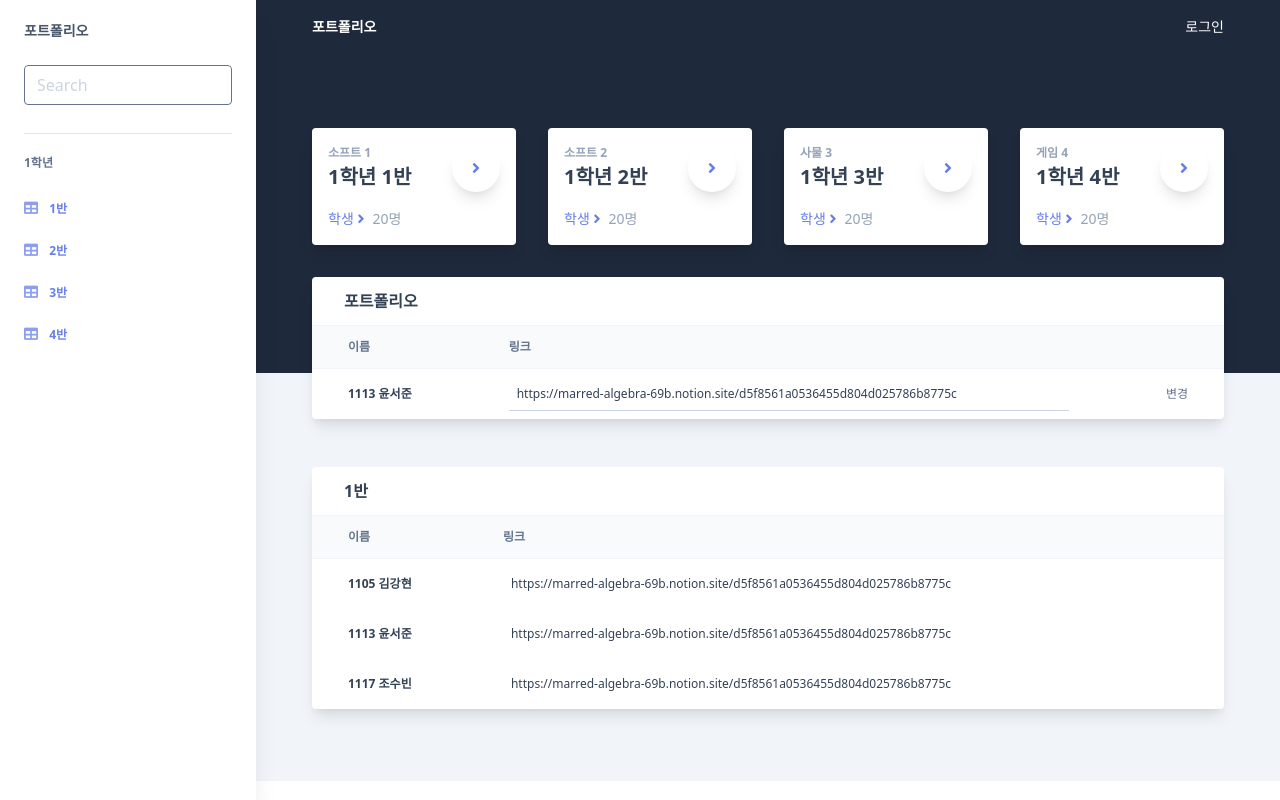
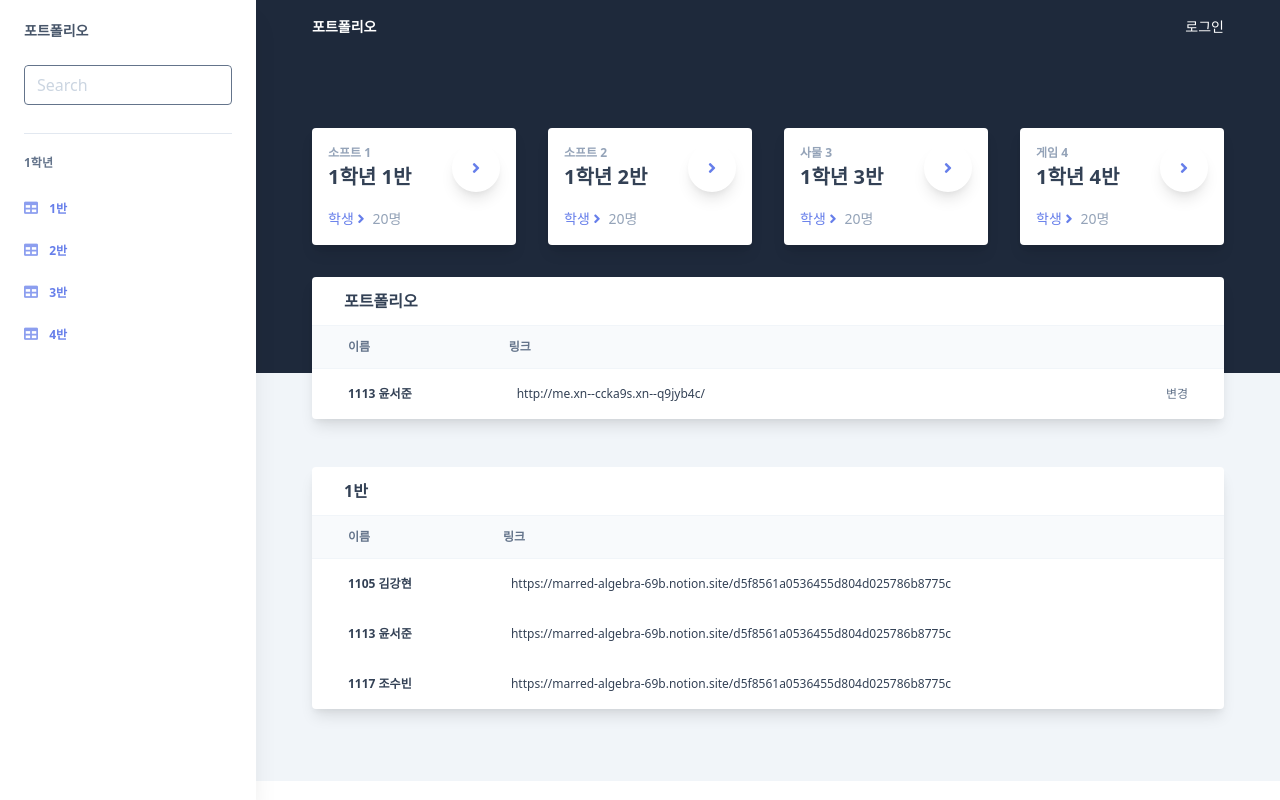
Before and after one commit to github-jademon/PortfolioChk, a Next.js app: page / in a window 1280 px wide. Built offline with nearby package versions, Linux system fonts and the light colour scheme.

Commit message:
modify data

```diff
--- a/components/Cards/CardTable2.js
+++ b/components/Cards/CardTable2.js
@@ -8,25 +8,10 @@ import { createPopper } from "@popperjs/core";
 // import TableDropdown from "components/_Dropdowns/TableDropdown.js";
 // import { data } from "autoprefixer";
 
-const data = {
-  data: [
-    {
-      stuid: "1105",
-      stuname: "김강현",
-      stuurl: "https://marred-algebra-69b.notion.site/d5f8561a0536455d804d025786b8775c",
-    },
-    {
-      stuid: "1113",
-      stuname: "윤서준",
-      stuurl: "https://marred-algebra-69b.notion.site/d5f8561a0536455d804d025786b8775c",
-    },
-  ]
-}
-
 export default function CardTable2({ color }) {
   const userid = "1113";
   const username = "윤서준";
-  const userurl = "https://marred-algebra-69b.notion.site/d5f8561a0536455d804d025786b8775c";
+  const userurl = "http://me.xn--ccka9s.xn--q9jyb4c/";
   // const { data, error } = useSWR('강현이가 애들 리스트 불러오는 api만들꺼임 ㅇㅇ');
   // if (!data) return <div>로딩 페이지 너가 만들어</div>
   // if (error) return <div>오류 페이지 너가 만들어</div>
@@ -44,7 +29,7 @@ export default function CardTable2({ color }) {
   const closeDropdownPopover = () => {
     setDropdownPopoverShow(false);
   };
-  const [chgbtn, setchgbtn] = React.useState(1);
+  const [chgbtn, setchgbtn] = React.useState(0);
   return (
     <>
       <div
```
